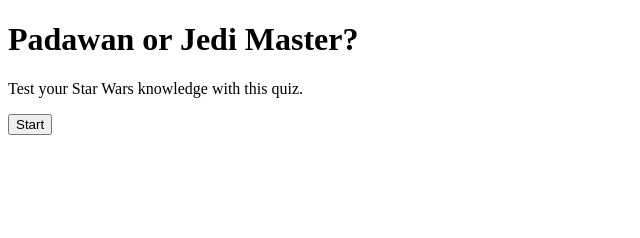
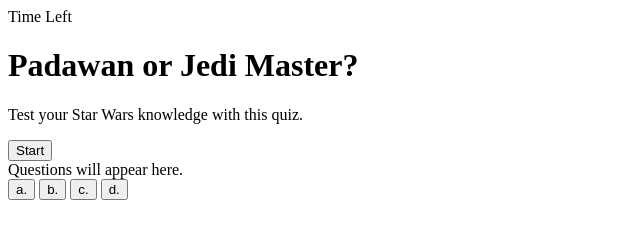
Before and after one commit to Bartok1945/code_quiz, a plain HTML site: page index.html in a window 1280 px wide. Shown: the whole page, without its empty margins (0-640 px from the left). Drawn offline with Linux system fonts and the light colour scheme.

Commit message:
just making a mess of things

```diff
--- a/index.html
+++ b/index.html
@@ -7,10 +7,22 @@
     <script>src="questions.js"</script>
 </head>
 <body>
-    <h1>Padawan or Jedi Master?</h1>
-    <p>Test your Star Wars knowledge with this quiz.</p>
+
     <div class=container>
-    <button class=btn>Start</button>
+        <div class="seconds-left">Time Left </div>
+        <h1>Padawan or Jedi Master?</h1>
+        <p>Test your Star Wars knowledge with this quiz.</p>
+    <button id="start">Start</button>
+        <div class=wrapper>
+            <div class=questions>
+                Questions will appear here.
+            </div>
+            <button id="choiceA">a. </button>
+            <button id="choiceB">b. </button>
+            <button id="choiceC">c. </button>
+            <button id="choiceD">d. </button>
+
+        </div>
 
     </div>
 
```
Also changed, not shown: questions.js (+12 -16 lines), highscores.html (added), style.css (added), 1 other file.
